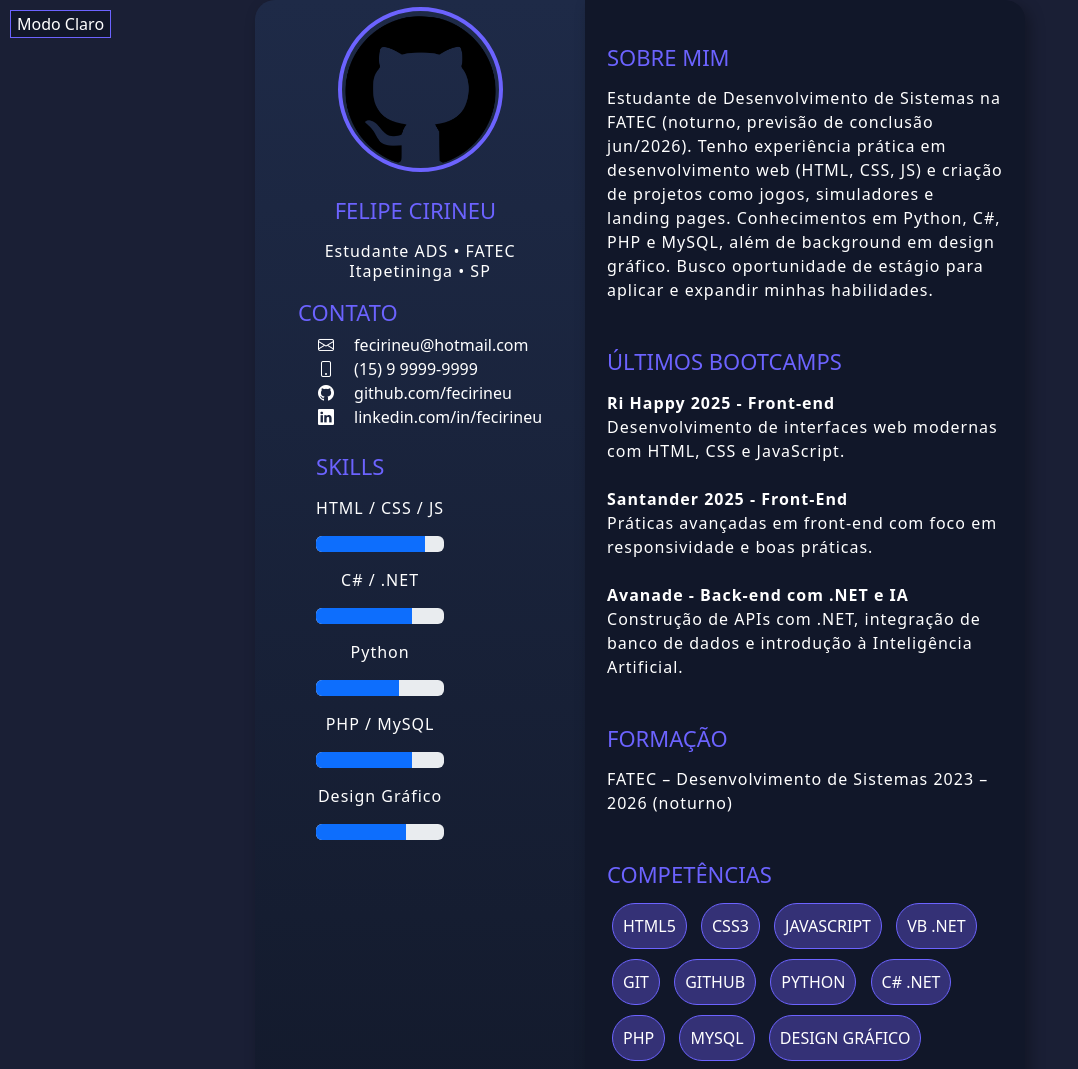
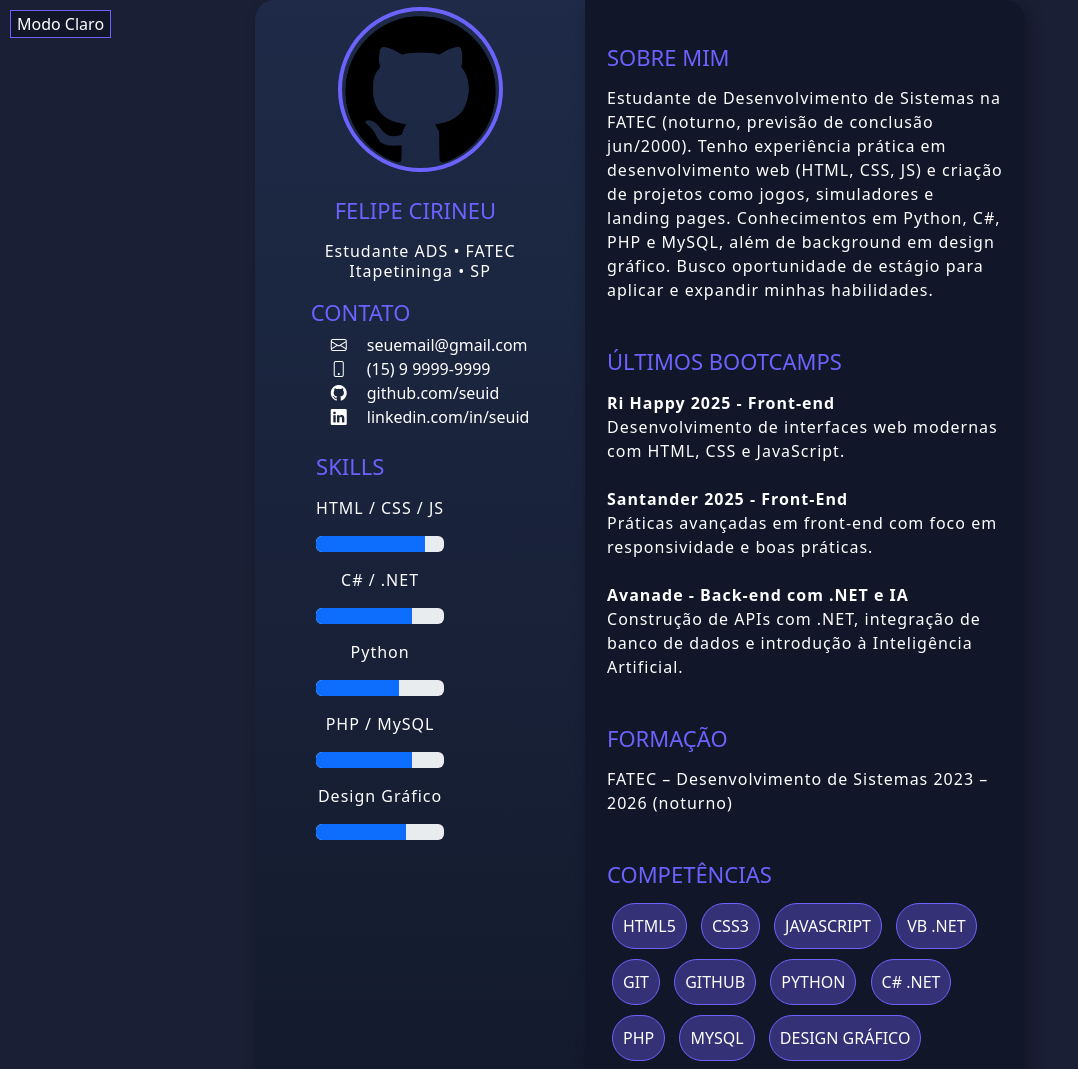
Before and after one commit to fecirineu/BootCampRi-Happy-Front-end, a plain HTML site: page Curriculo/index.html in a window 1280 px wide. Shown: the top 1069 px of the page, without its empty margins (0-1078 px from the left). Drawn offline with nearby package versions, Linux system fonts and the light colour scheme.

Commit message:
Update index.html

```diff
--- a/Curriculo/index.html
+++ b/Curriculo/index.html
@@ -19,10 +19,10 @@
                 <div class="perfil"><h2>Felipe Cirineu</h2><p>Estudante ADS • FATEC</p><p style="margin-top: -20px;">Itapetininga • SP</p>
                 </div>
                 <div class="contact"><h2>Contato</h2>
-                <i class="bi bi-envelope"></i>fecirineu@hotmail.com<br>
+                <i class="bi bi-envelope"></i>seuemail@gmail.com<br>
                 <i class="bi bi-phone"></i>(15) 9 9999-9999<br>
-                <i class="bi bi-github"></i><a href="https://github.com/fecirineu" target="_blank">github.com/fecirineu</a><br>
-                <i class="bi bi-linkedin"></i><a href="#">linkedin.com/in/fecirineu</a><br><br>
+                <i class="bi bi-github"></i><a href="https://github.com/fecirineu" target="_blank">github.com/seuid</a><br>
+                <i class="bi bi-linkedin"></i><a href="#">linkedin.com/in/seuid</a><br><br>
                 </div>
                 <div class="skills">
                     <h2>Skills</h2>
@@ -46,7 +46,7 @@
         </div>
         <div class="rightcards">
             <div class="rightcards-items" >
-            <div class="aboutme" id="rightcard"><h2>Sobre Mim</h2><p>Estudante de Desenvolvimento de Sistemas na FATEC (noturno, previsão de conclusão jun/2026). Tenho experiência prática em desenvolvimento web (HTML, CSS, JS) e criação de projetos como jogos, simuladores e landing pages. Conhecimentos em Python, C#, PHP e MySQL, além de background em design gráfico. Busco oportunidade de estágio para aplicar e expandir minhas habilidades.</p></div>
+            <div class="aboutme" id="rightcard"><h2>Sobre Mim</h2><p>Estudante de Desenvolvimento de Sistemas na FATEC (noturno, previsão de conclusão jun/2000). Tenho experiência prática em desenvolvimento web (HTML, CSS, JS) e criação de projetos como jogos, simuladores e landing pages. Conhecimentos em Python, C#, PHP e MySQL, além de background em design gráfico. Busco oportunidade de estágio para aplicar e expandir minhas habilidades.</p></div>
             <div class="experience" id="rightcard"><h2>Últimos Bootcamps</h2><p>
                 <b>Ri Happy 2025 - Front-end</b><br>
 Desenvolvimento de interfaces web modernas com HTML, CSS e JavaScript.
```
